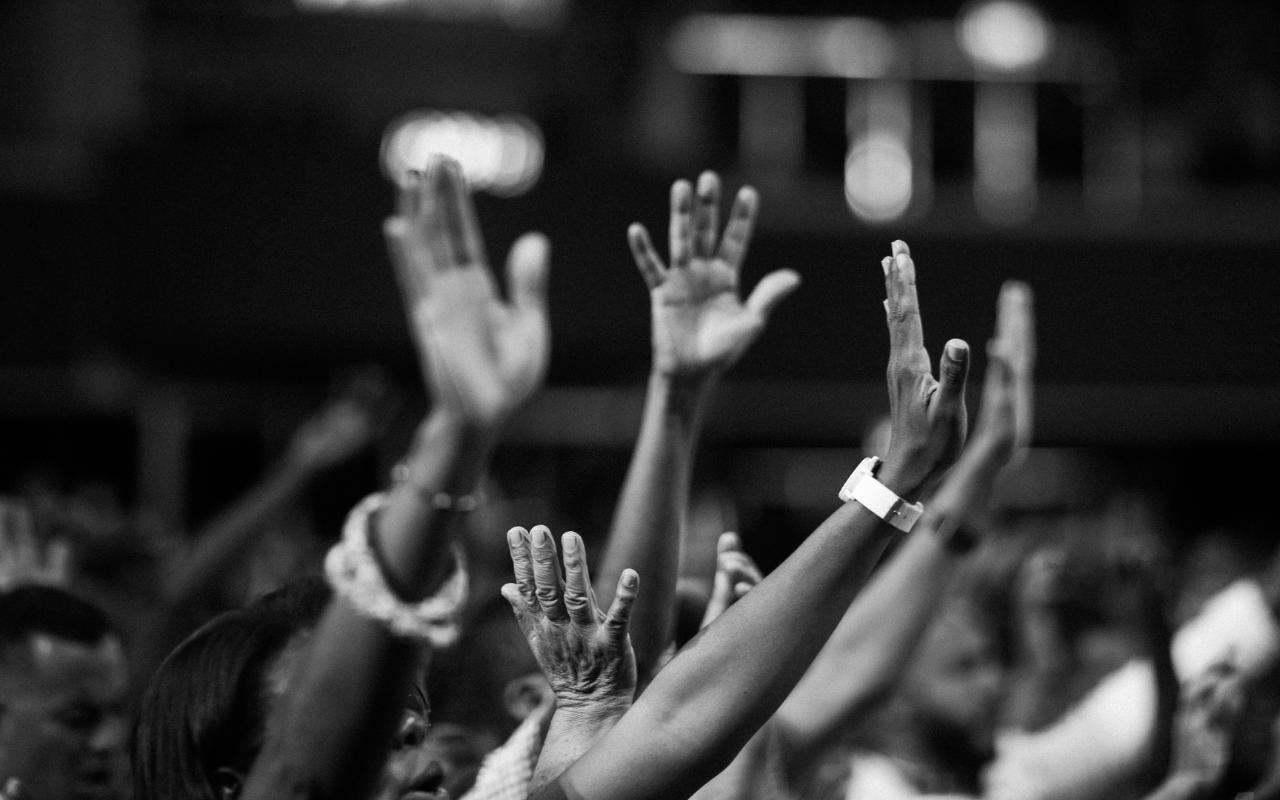
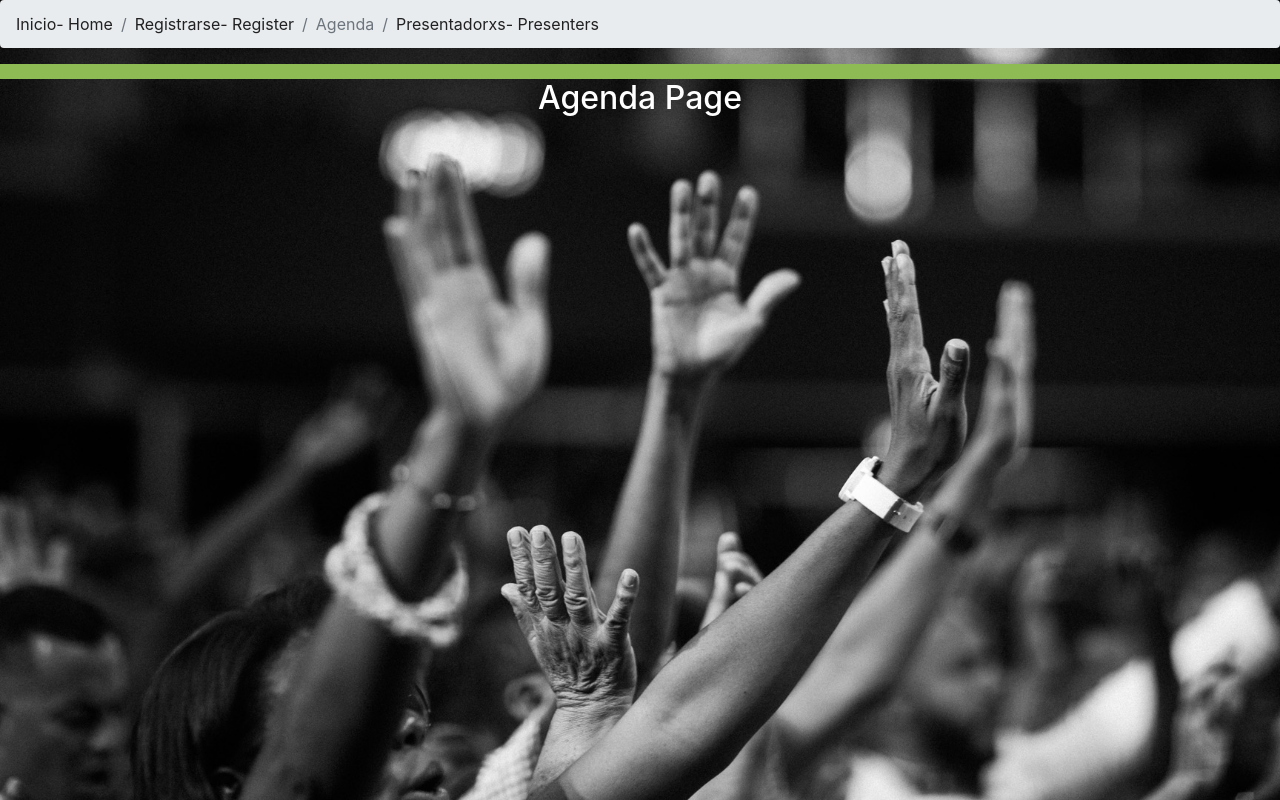
Before and after one commit to scottrollan/linq-events, a React (Create React App) app: page /Agenda in a window 1280 px wide. Built offline with nearby package versions, Linux system fonts and the light colour scheme; the HTML template or start-up script is replaced by a standard one.

Commit message:
prefixed build command with CI=

```diff
--- a/package.json
+++ b/package.json
@@ -17,7 +17,7 @@
   },
   "scripts": {
     "start": "PORT=3001 react-scripts start",
-    "build": "react-scripts build",
+    "build": "CI= react-scripts build",
     "test": "react-scripts test",
     "eject": "react-scripts eject"
   },
--- a/src/App.js
+++ b/src/App.js
@@ -2,6 +2,7 @@ import React from 'react';
 import { BrowserRouter as Router, Switch, Route } from 'react-router-dom';
 import Landing from './components/pages/Landing';
 import Register from './components/pages/Register';
+import Agenda from './components/pages/Agenda';
 import Presenters from './components/pages/Presenters';
 import styles from './App.module.scss';
 
@@ -12,6 +13,7 @@ const App = () => {
         <Switch>
           <Route path="/" exact component={Landing}></Route>
           <Route path="/Register" exact component={Register}></Route>
+          <Route path="/Agenda" exact component={Agenda}></Route>
           <Route path="/Presenters" exact component={Presenters}></Route>
         </Switch>
       </Router>
--- a/src/components/Menu.js
+++ b/src/components/Menu.js
@@ -1,6 +1,5 @@
 import React from 'react';
 import { Link } from 'react-router-dom';
-import $ from 'jquery';
 import Breadcrumb from 'react-bootstrap/Breadcrumb';
 import styles from './Menu.module.scss';
 
@@ -13,6 +12,9 @@ export default function Menu() {
       <Link to="/Register" className="breadcrumb-item" id="register">
         Registrarse<span className={styles.eng}> - Register</span>
       </Link>
+      <Link to="/Agenda" className="breadcrumb-item" id="agenda">
+        Agenda
+      </Link>
       <Link to="/Presenters" className="breadcrumb-item" id="presenters">
         Presentadorxs<span className={styles.eng}> - Presenters</span>
       </Link>
--- /dev/null
+++ b/src/components/pages/Agenda.js
@@ -0,0 +1,16 @@
+import React, { useEffect } from 'react';
+import Menu from '../Menu';
+import $ from 'jquery';
+import styles from './Agenda.module.scss';
+
+export default function Agenda() {
+  useEffect(() => {
+    $('#agenda').addClass('active');
+  });
+  return (
+    <div className={styles.agenda}>
+      <Menu />
+      <h2 style={{ color: 'var(--white)' }}>Agenda Page</h2>
+    </div>
+  );
+}
--- /dev/null
+++ b/src/components/pages/Agenda.module.scss
@@ -0,0 +1,6 @@
+@import '../../styles/custom-properties.scss';
+
+.agenda {
+  display: flex;
+  flex-direction: column;
+}
--- a/src/components/pages/Register.js
+++ b/src/components/pages/Register.js
@@ -120,6 +120,9 @@ export default function Register() {
           <Button variant="secondary" className={styles.submit} type="submit">
             SIGN UP
           </Button>
+          <Button variant="secondary" className={styles.donate} href="submit">
+            SIGN UP
+          </Button>
         </Form>
       </div>
     </div>
--- a/src/components/pages/Register.module.scss
+++ b/src/components/pages/Register.module.scss
@@ -17,6 +17,7 @@
   margin-top: 1rem;
 }
 
+.donate,
 .submit {
   &:hover {
     background-color: var(--linq-green);
```
